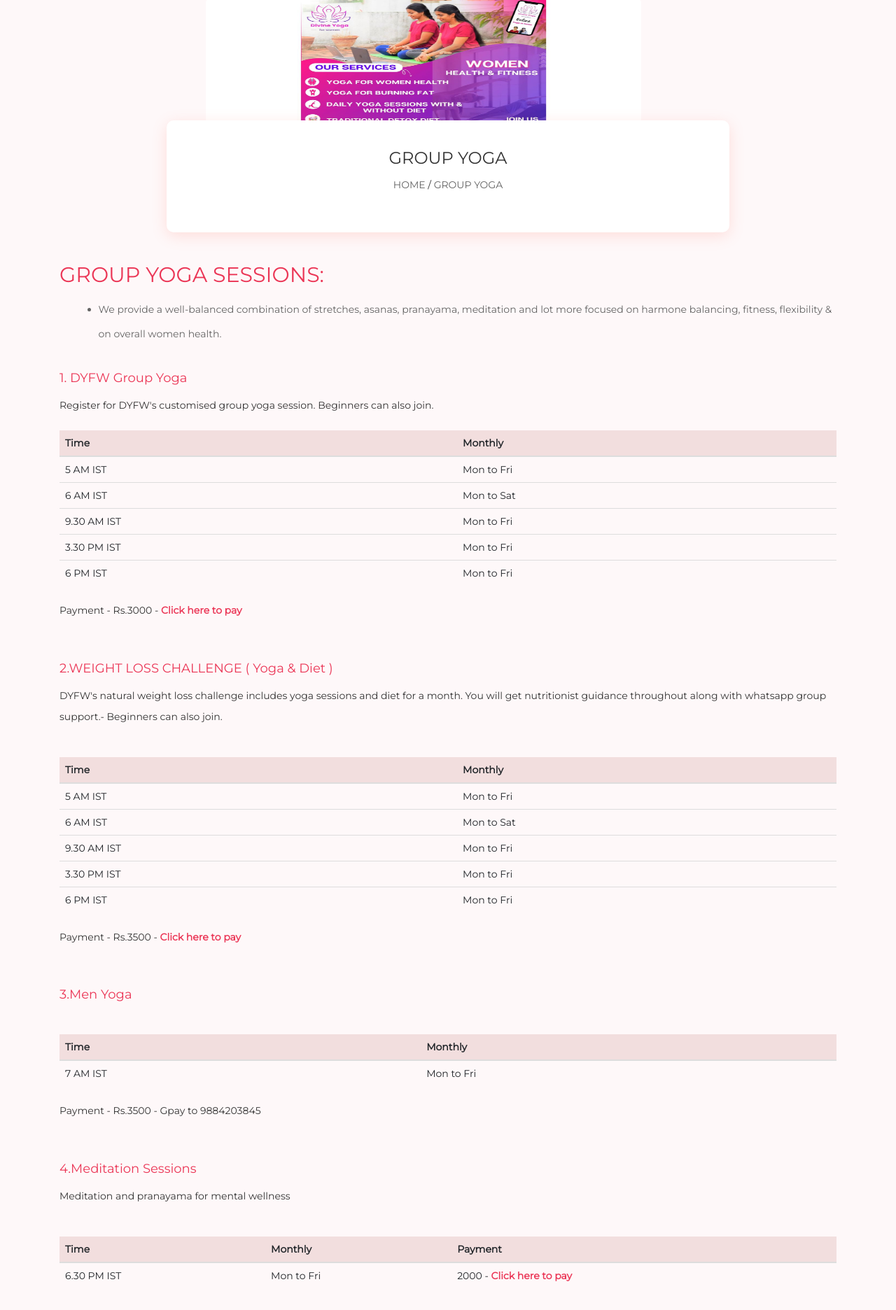
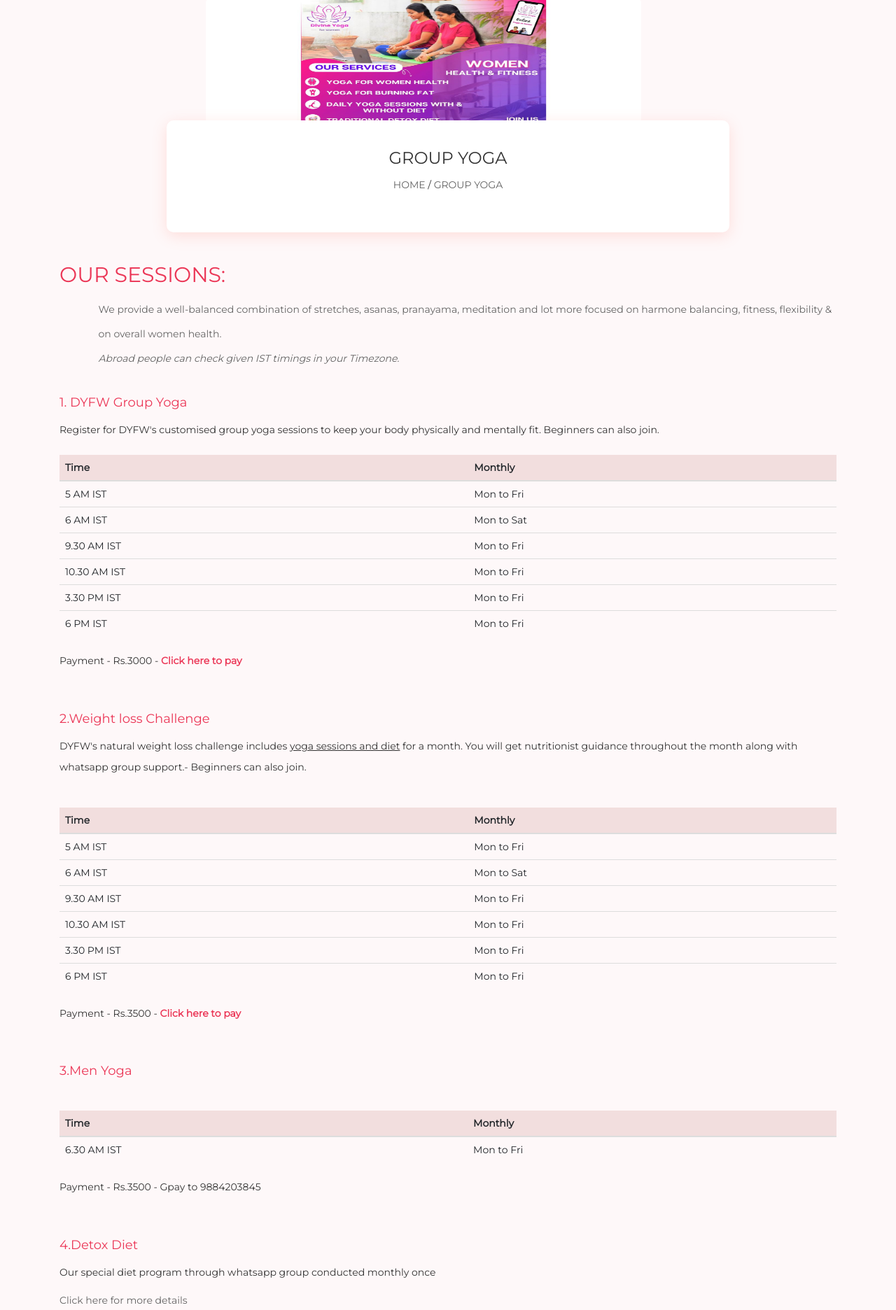
Before and after one commit to vignesHeisenberg/yoga, a PHP site: page /wn/group-yoga.php in a window 1280 px wide. Shown: the part 101-1973 px from the top of the page at 70% size. Run offline with PHP 8.4, Linux system fonts and the light colour scheme; some libraries are stand-ins or nearby versions; some web fonts are replaced.

Commit message:
grp-yoga

```diff
--- a/wn/group-yoga.php
+++ b/wn/group-yoga.php
@@ -40,10 +40,12 @@
     <div class="container">
         <div class="row">
             <div class="col-lg-12 col-md-12 col-xs-12">
-            <h2  style="color:#EB3656" data-aos="fade-up" data-aos-delay="100">GROUP YOGA SESSIONS:</h2>
-            <ul style=" line-height:2.5em; list-style-type:disc; padding-left: 5%;">
-                <li>We provide a well-balanced combination of stretches, asanas, pranayama, meditation and lot more focused on harmone balancing, fitness, flexibility & on overall women health.</li>
-            </ul>
+            <h2  style="color:#EB3656" data-aos="fade-up" data-aos-delay="100">OUR SESSIONS:</h2>
+            <ul style=" line-height:2.5em; list-style-type:none; padding-left: 5%;">
+            <li>We provide a well-balanced combination of stretches, asanas, pranayama, meditation and lot more focused on harmone balancing, fitness, flexibility & on overall women health.</li>
+                <li> <i>Abroad people can check given IST timings in your Timezone. </i></li>
+
+              </ul>
             </div>
         </div>
     </div>
@@ -155,7 +157,8 @@
     <div class="row">
         <div class="col-lg-12 col-md-12 col-xs-12" style="margin-top: 1%;">
           <h4 style="color:#EB3656">1. DYFW Group Yoga</h4>
-          <p style="font-size: 14px;">Register for DYFW's customised group yoga session. Beginners can also join. </p>
+          <p style="font-size: 14px;">Register for DYFW's customised group yoga sessions to keep your body physically and mentally fit. Beginners can also join. </p>
+
            <!-- <p style="font-size: 14px;">Sessions on 6 days a week - 25 sessions per month.</p> -->
            <div class="table-responsive" data-aos="fade-up" data-aos-delay="100">
             <table class="table"  style="border-radius: 25px 0 0 0; margin-top: 1%;">
@@ -176,8 +179,14 @@
                   <td>6 AM IST </td>
                   <td> 	Mon to Sat</td>
                   <!-- <td>3000 - <a href="https://imjo.in/h3PaXx" style="text-decoration: none; color:#EB3656;"> Click here to pay </a></td>              -->
-                </tr><tr>
+                </tr>
+                <tr>
                   <td>9.30 AM IST </td>
+                  <td> 	Mon to Fri</td>
+                  <!-- <td>3000 - <a href="https://imjo.in/h3PaXx" style="text-decoration: none; color:#EB3656;"> Click here to pay </a></td>              -->
+                </tr>
+                <tr>
+                  <td>10.30 AM IST </td>
                   <td> 	Mon to Fri</td>
                   <!-- <td>3000 - <a href="https://imjo.in/h3PaXx" style="text-decoration: none; color:#EB3656;"> Click here to pay </a></td>              -->
                 </tr>
@@ -216,12 +225,13 @@
 <div class="container">
   <div class="row">
       <div class="col-lg-12 col-md-12 col-xs-12" style="margin-top: 3%;">
-<h4 style="color:#EB3656">2.WEIGHT LOSS CHALLENGE ( Yoga & Diet )</h4>
+<h4 style="color:#EB3656">2.Weight loss Challenge </h4>
                 <!-- <p style="font-size: 14px;">Participate in DYFW's natural weight loss challenge
                 which includes yoga and diet for a month. You will get tradional meal plan, nutritionist guidance along with
             whatsapp group support to achieve your goal. </p> -->
-            <p style="font-size: 14px;">DYFW's natural weight loss challenge includes yoga sessions and diet for a month.
-              You will get nutritionist guidance throughout along with whatsapp group support.-
+            <p style="font-size: 14px;">DYFW's natural weight loss challenge includes
+               <span style="text-decoration:underline"> yoga sessions and diet </span> for a month.
+              You will get nutritionist guidance throughout the month along with whatsapp group support.-
               Beginners can also join.</p>
 
             <div class="table-responsive" data-aos="fade-up" data-aos-delay="100">
@@ -246,6 +256,11 @@
                   </tr>
                   <tr>
                   <td>9.30 AM IST </td>
+                  <td> 	Mon to Fri</td>
+                  <!-- <td>3000 - <a href="https://imjo.in/h3PaXx" style="text-decoration: none; color:#EB3656;"> Click here to pay </a></td>              -->
+                </tr>
+                <tr>
+                  <td>10.30 AM IST </td>
                   <td> 	Mon to Fri</td>
                   <!-- <td>3000 - <a href="https://imjo.in/h3PaXx" style="text-decoration: none; color:#EB3656;"> Click here to pay </a></td>              -->
                 </tr>
@@ -326,7 +341,7 @@
                 </thead>
                 <tbody>
                   <tr>
-                    <td>7 AM IST </td>
+                    <td>6.30 AM IST </td>
                     <td> Mon to Fri</td>
                     <!-- <td>3500 - <a href="https://imjo.in/Hxgreu" style="text-decoration: none; color:#EB3656;"><b>Click here to pay</b> </a></td>            -->
                   </tr>
@@ -347,32 +362,15 @@
 <div class="container">
   <div class="row">
       <div class="col-lg-12 col-md-12 col-xs-12" style="margin-top: 3%;">
-<h4 style="color:#EB3656">4.Meditation Sessions</h4>
+<h4 style="color:#EB3656">4.Detox Diet</h4>
                 <!-- <p style="font-size: 14px;">Participate in DYFW's natural weight loss challenge
                 which includes yoga and diet for a month. You will get tradional meal plan, nutritionist guidance along with
             whatsapp group support to achieve your goal. </p> -->
-            <p style="font-size: 14px;">Meditation and pranayama for mental wellness</p>
+            <p style="font-size: 14px;">Our special diet program through whatsapp group conducted monthly once</p>
+            <p style="font-size: 14px;"><a href="./detox-diet.php">Click here for more details</a></p>
 
-            <div class="table-responsive" data-aos="fade-up" data-aos-delay="100">
-              <table class="table"  style="border-radius: 25px 0 0 0; margin-top: 3%;">
-                <thead>
-                  <tr class="danger">
-                    <th>Time</th>
-                    <th>Monthly</th>
-                    <th>Payment</th>
-                  </tr>
-                </thead>
-                <tbody>
-                  <tr>
-                    <td>6.30 PM IST </td>
-                    <td> Mon to Fri</td>
-                    <td>2000 - <a href="https://imjo.in/p5Bvp7" style="text-decoration: none; color:#EB3656;"><b>Click here to pay</b> </a></td>
-                  </tr>
 
-                </tbody>
-              </table>
 
-            </div>
            <!-- <p style="font-size: 14px;">Payment - Rs.3500 - <a href="https://imjo.in/hNhTCn">Click here to pay</a></p> -->
 
       </div>
@@ -381,29 +379,14 @@
 <div class="container">
   <div class="row">
       <div class="col-lg-12 col-md-12 col-xs-12" style="margin-top: 1%;">
-<h4 style="color:#EB3656">5.Europe Time Zone Session </h4>
+<h4 style="color:#EB3656">5.Pregnancy Yoga </h4>
                 <!-- <p style="font-size: 14px;">Participate in DYFW's natural weight loss challenge
                 which includes yoga and diet for a month. You will get tradional meal plan, nutritionist guidance along with
             whatsapp group support to achieve your goal. </p> -->
-            <p style="font-size: 14px;">DYFW's customized group yoga sessions for a month - Beginners can also join.</p>  <p style="font-size: 14px;"> Sessions on 5 days a week - 20 sessions per month.</p>
-            <div class="table-responsive" data-aos="fade-up" data-aos-delay="100">
-              <table class="table"  style="border-radius: 25px 0 0 0; margin-top: 1%;">
-                <thead>
-                  <tr class="danger">
-                    <th>Time</th>
-                    <th>Monthly</th>
-                    <th>Payment</th>
-                  </tr>
-                </thead>
-                <tbody>
-                  <tr>
-                    <td>6 AM CET </td>
-                    <td> 	Mon to Fri</td>
-                    <td>4500 - <a href="https://imjo.in/edFuZr" style="text-decoration: none; color:#EB3656;"><b>Click here to pay</b> </a></td>
-                  </tr>
-                </tbody>
-              </table>
-              </div>
+            <p style="font-size: 14px;">DYFW's pregnancy yoga sessions for a month - Beginners can also join.</p>
+            <p style="font-size: 14px;"><a href="./pregnancy-yoga.php">Click here for more details</a></p>
+
+
       </div>
   </div>
 </div>
```
